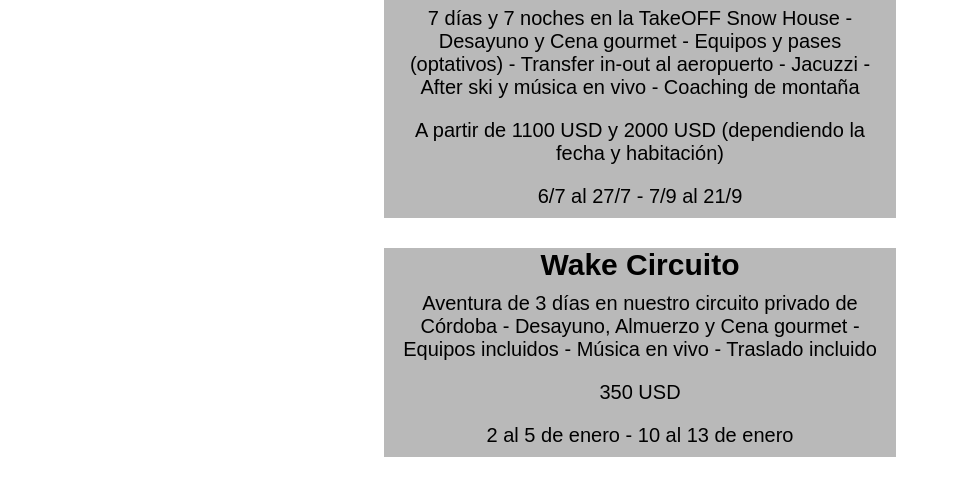
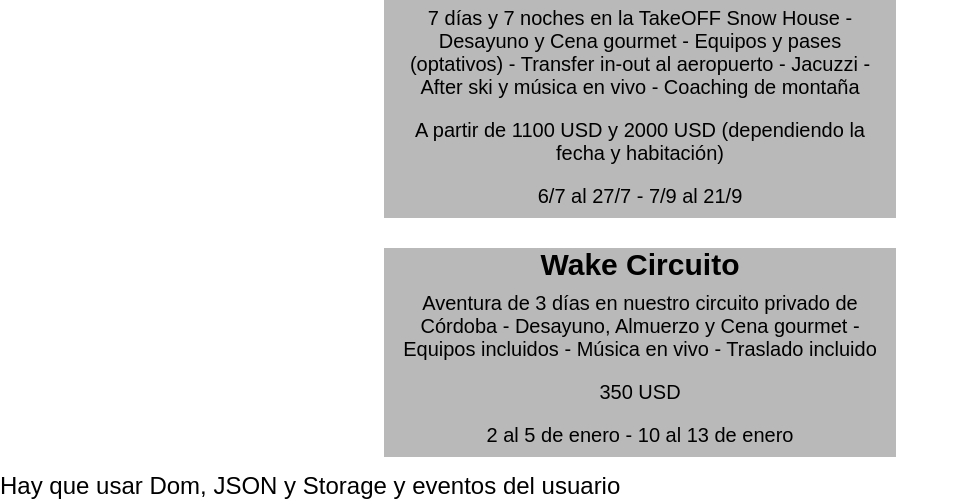
Before and after one commit to PaulinaBarcosM/PrimerEntrega-JavaScript, a plain HTML site: page index.html in a window 1280 px wide. Shown: the part 543-1043 px from the top of the page, without its empty margins (0-957 px from the left). Before the commit the page ends 1015 px from the top, so only its background shows below. Drawn offline with Linux system fonts and the light colour scheme.

Commit message:
repo tercera entrega

```diff
--- a/index.html
+++ b/index.html
@@ -17,6 +17,9 @@
 
     <section id="containerTrips"></section>
 
+    <div>
+        <h2>Hay que usar Dom, JSON y Storage y eventos del usuario</h2>
+    </div>
 
 
     <script src="./js/index.js"></script>
```
